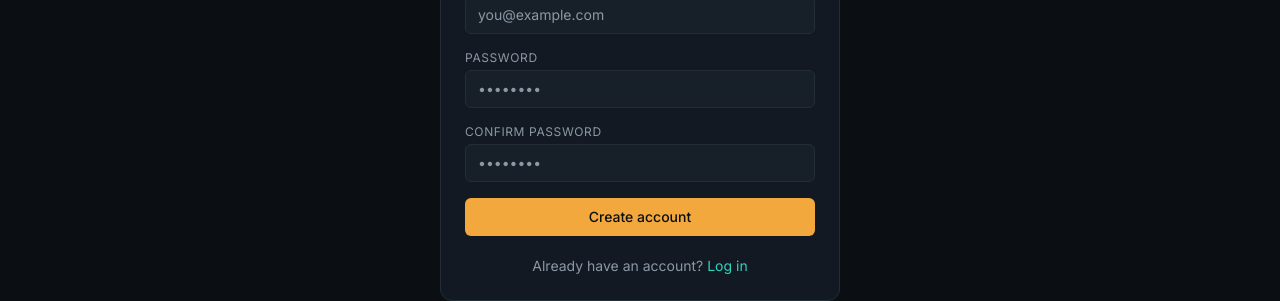
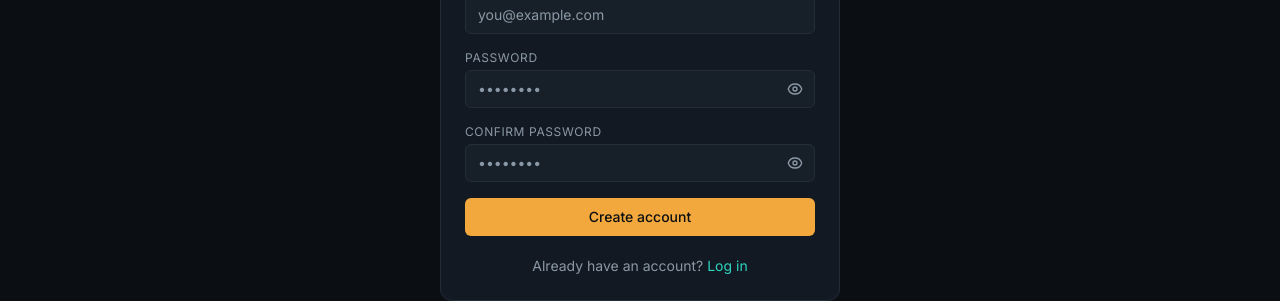
Before and after one commit to alexkeithvasquez/WalangBrownout-Appliances, a React (Vite) app: page /signup in a window 1280 px wide. Shown: the part 359-660 px from the top of the page. Built offline with nearby package versions, Linux system fonts and the light colour scheme.

Commit message:
Add show/hide password toggle to login and signup forms

```diff
--- a/src/components/Login.jsx
+++ b/src/components/Login.jsx
@@ -5,9 +5,23 @@
 import PageHeader from './common/PageHeader'
 import { useAuth } from '../context/AuthContext'
 
+function EyeIcon({ open }) {
+  return open ? (
+    <svg viewBox="0 0 24 24" fill="none" stroke="currentColor" strokeWidth={2} className="h-4 w-4">
+      <path strokeLinecap="round" strokeLinejoin="round" d="M3.98 8.223A10.477 10.477 0 001.934 12c1.292 4.338 5.31 7.5 10.066 7.5 1.556 0 3.036-.338 4.368-.946M6.228 6.228A10.45 10.45 0 0112 4.5c4.756 0 8.773 3.162 10.065 7.498a10.523 10.523 0 01-4.293 5.774M6.228 6.228L3 3m3.228 3.228l3.65 3.65m7.894 7.894L21 21m-3.228-3.228l-3.65-3.65m0 0a3 3 0 10-4.243-4.243m4.242 4.242L9.88 9.88" />
+    </svg>
+  ) : (
+    <svg viewBox="0 0 24 24" fill="none" stroke="currentColor" strokeWidth={2} className="h-4 w-4">
+      <path strokeLinecap="round" strokeLinejoin="round" d="M2.036 12.322a1.012 1.012 0 010-.639C3.423 7.51 7.36 4.5 12 4.5c4.638 0 8.573 3.007 9.963 7.178.07.207.07.431 0 .639C20.577 16.49 16.64 19.5 12 19.5c-4.638 0-8.573-3.007-9.963-7.178z" />
+      <path strokeLinecap="round" strokeLinejoin="round" d="M15 12a3 3 0 11-6 0 3 3 0 016 0z" />
+    </svg>
+  )
+}
+
 export default function Login() {
   const [email, setEmail] = useState('')
   const [password, setPassword] = useState('')
+  const [showPassword, setShowPassword] = useState(false)
   const [error, setError] = useState('')
   const { login } = useAuth()
   const navigate = useNavigate()
@@ -49,13 +63,24 @@
             <label className="mb-1 block text-xs uppercase tracking-wider text-muted">
               Password
             </label>
-            <input
-              type="password"
-              value={password}
-              onChange={(e) => setPassword(e.target.value)}
-              placeholder="••••••••"
-              className="w-full rounded-md border border-border bg-surface-2 px-3 py-2 text-sm text-ink placeholder:text-muted focus-visible:outline focus-visible:outline-2 focus-visible:outline-power"
-            />
+            <div className="relative">
+              <input
+                type={showPassword ? 'text' : 'password'}
+                value={password}
+                onChange={(e) => setPassword(e.target.value)}
+                placeholder="••••••••"
+                className="w-full rounded-md border border-border bg-surface-2 px-3 py-2 pr-10 text-sm text-ink placeholder:text-muted focus-visible:outline focus-visible:outline-2 focus-visible:outline-power"
+              />
+              <button
+                type="button"
+                onClick={() => setShowPassword((v) => !v)}
+                className="absolute inset-y-0 right-0 flex items-center px-3 text-muted hover:text-ink"
+                aria-label={showPassword ? 'Hide password' : 'Show password'}
+                tabIndex={-1}
+              >
+                <EyeIcon open={showPassword} />
+              </button>
+            </div>
           </div>
 
           {error && <p className="text-sm text-danger">{error}</p>}
--- a/src/components/Signup.jsx
+++ b/src/components/Signup.jsx
@@ -5,11 +5,26 @@
 import PageHeader from './common/PageHeader'
 import { useAuth } from '../context/AuthContext'
 
+function EyeIcon({ open }) {
+  return open ? (
+    <svg viewBox="0 0 24 24" fill="none" stroke="currentColor" strokeWidth={2} className="h-4 w-4">
+      <path strokeLinecap="round" strokeLinejoin="round" d="M3.98 8.223A10.477 10.477 0 001.934 12c1.292 4.338 5.31 7.5 10.066 7.5 1.556 0 3.036-.338 4.368-.946M6.228 6.228A10.45 10.45 0 0112 4.5c4.756 0 8.773 3.162 10.065 7.498a10.523 10.523 0 01-4.293 5.774M6.228 6.228L3 3m3.228 3.228l3.65 3.65m7.894 7.894L21 21m-3.228-3.228l-3.65-3.65m0 0a3 3 0 10-4.243-4.243m4.242 4.242L9.88 9.88" />
+    </svg>
+  ) : (
+    <svg viewBox="0 0 24 24" fill="none" stroke="currentColor" strokeWidth={2} className="h-4 w-4">
+      <path strokeLinecap="round" strokeLinejoin="round" d="M2.036 12.322a1.012 1.012 0 010-.639C3.423 7.51 7.36 4.5 12 4.5c4.638 0 8.573 3.007 9.963 7.178.07.207.07.431 0 .639C20.577 16.49 16.64 19.5 12 19.5c-4.638 0-8.573-3.007-9.963-7.178z" />
+      <path strokeLinecap="round" strokeLinejoin="round" d="M15 12a3 3 0 11-6 0 3 3 0 016 0z" />
+    </svg>
+  )
+}
+
 export default function Signup() {
   const [name, setName] = useState('')
   const [email, setEmail] = useState('')
   const [password, setPassword] = useState('')
   const [confirmPassword, setConfirmPassword] = useState('')
+  const [showPassword, setShowPassword] = useState(false)
+  const [showConfirmPassword, setShowConfirmPassword] = useState(false)
   const [error, setError] = useState('')
   const { signup } = useAuth()
   const navigate = useNavigate()
@@ -67,25 +82,47 @@
             <label className="mb-1 block text-xs uppercase tracking-wider text-muted">
               Password
             </label>
+            <div className="relative">
               <input
-              type="password"
+                type={showPassword ? 'text' : 'password'}
                 value={password}
                 onChange={(e) => setPassword(e.target.value)}
                 placeholder="••••••••"
-              className="w-full rounded-md border border-border bg-surface-2 px-3 py-2 text-sm text-ink placeholder:text-muted focus-visible:outline focus-visible:outline-2 focus-visible:outline-power"
+                className="w-full rounded-md border border-border bg-surface-2 px-3 py-2 pr-10 text-sm text-ink placeholder:text-muted focus-visible:outline focus-visible:outline-2 focus-visible:outline-power"
               />
+              <button
+                type="button"
+                onClick={() => setShowPassword((v) => !v)}
+                className="absolute inset-y-0 right-0 flex items-center px-3 text-muted hover:text-ink"
+                aria-label={showPassword ? 'Hide password' : 'Show password'}
+                tabIndex={-1}
+              >
+                <EyeIcon open={showPassword} />
+              </button>
+            </div>
           </div>
           <div>
             <label className="mb-1 block text-xs uppercase tracking-wider text-muted">
               Confirm password
             </label>
+            <div className="relative">
               <input
-              type="password"
+                type={showConfirmPassword ? 'text' : 'password'}
                 value={confirmPassword}
                 onChange={(e) => setConfirmPassword(e.target.value)}
                 placeholder="••••••••"
-              className="w-full rounded-md border border-border bg-surface-2 px-3 py-2 text-sm text-ink placeholder:text-muted focus-visible:outline focus-visible:outline-2 focus-visible:outline-power"
+                className="w-full rounded-md border border-border bg-surface-2 px-3 py-2 pr-10 text-sm text-ink placeholder:text-muted focus-visible:outline focus-visible:outline-2 focus-visible:outline-power"
               />
+              <button
+                type="button"
+                onClick={() => setShowConfirmPassword((v) => !v)}
+                className="absolute inset-y-0 right-0 flex items-center px-3 text-muted hover:text-ink"
+                aria-label={showConfirmPassword ? 'Hide password' : 'Show password'}
+                tabIndex={-1}
+              >
+                <EyeIcon open={showConfirmPassword} />
+              </button>
+            </div>
           </div>
 
           {error && <p className="text-sm text-danger">{error}</p>}
```
Lines whose indentation alone changed are shown as unchanged.
